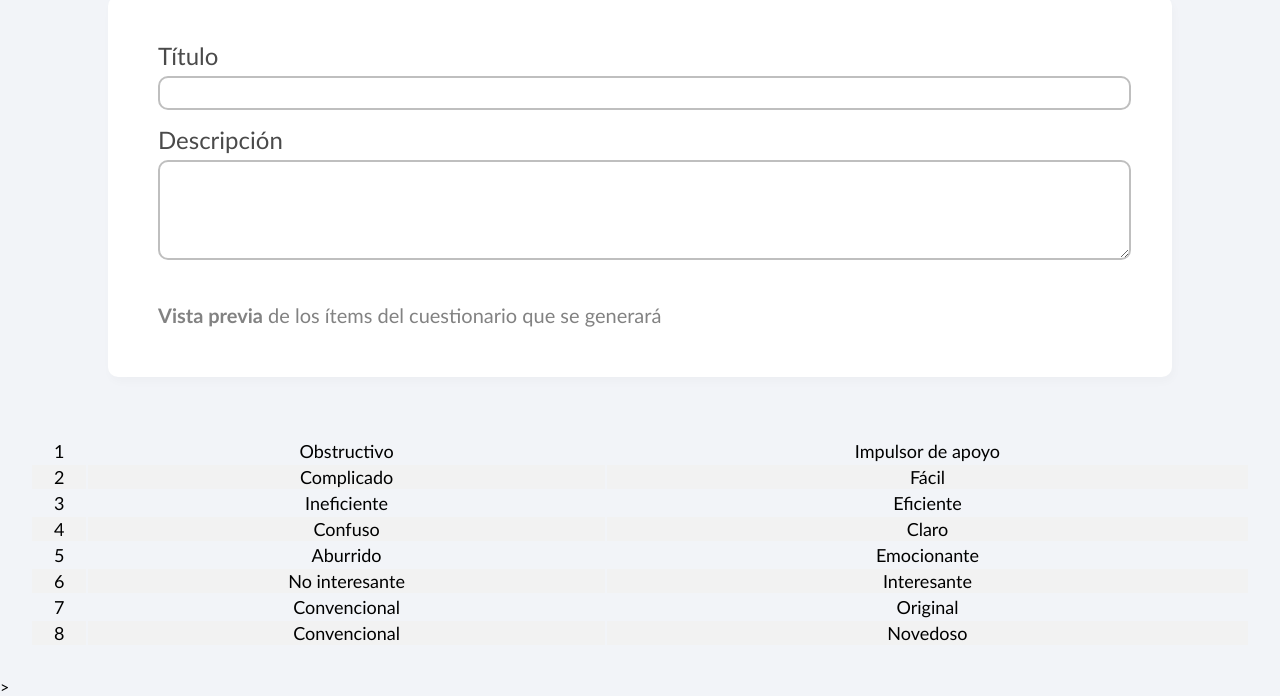
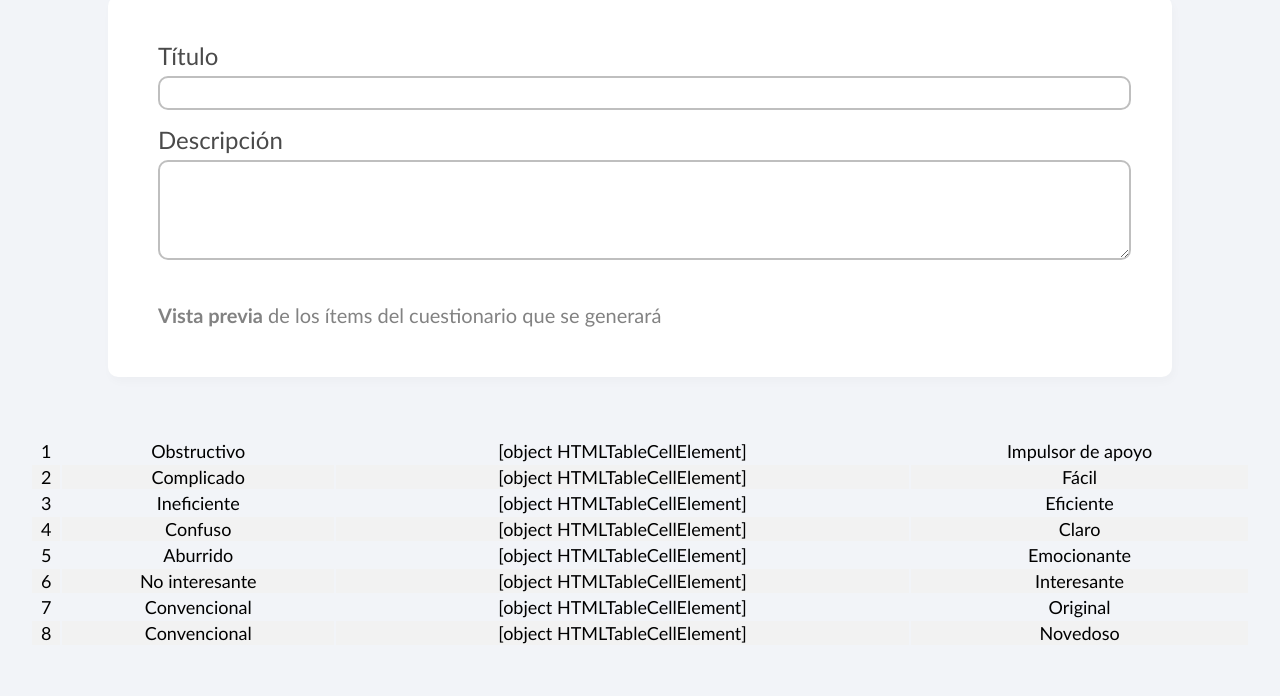
Before and after one commit to LuisaWho/CuestionarioUEQ, a plain HTML site: page templates/ueqShort.html in a window 1280 px wide. Shown: the part 124-820 px from the top of the page. Drawn offline with Linux system fonts and the light colour scheme.

Commit message:
Update ueqShort.html

```diff
--- a/templates/ueqShort.html
+++ b/templates/ueqShort.html
@@ -52,6 +52,9 @@
                 //PROP1
                 td = tr.insertCell();
                 td.innerHTML = items[i].getElementsByTagName("item1")[0].firstChild.data;
+                //INPUTS
+                td = tr.insertCell();
+                td.innerHTML =
                 //PROP2
                 td = tr.insertCell();
                 td.innerHTML = items[i].getElementsByTagName("item2")[0].firstChild.data;
@@ -62,7 +65,7 @@
 
         </script>
 
-    </div>>
+    </div>
 
 </body>
 
```
